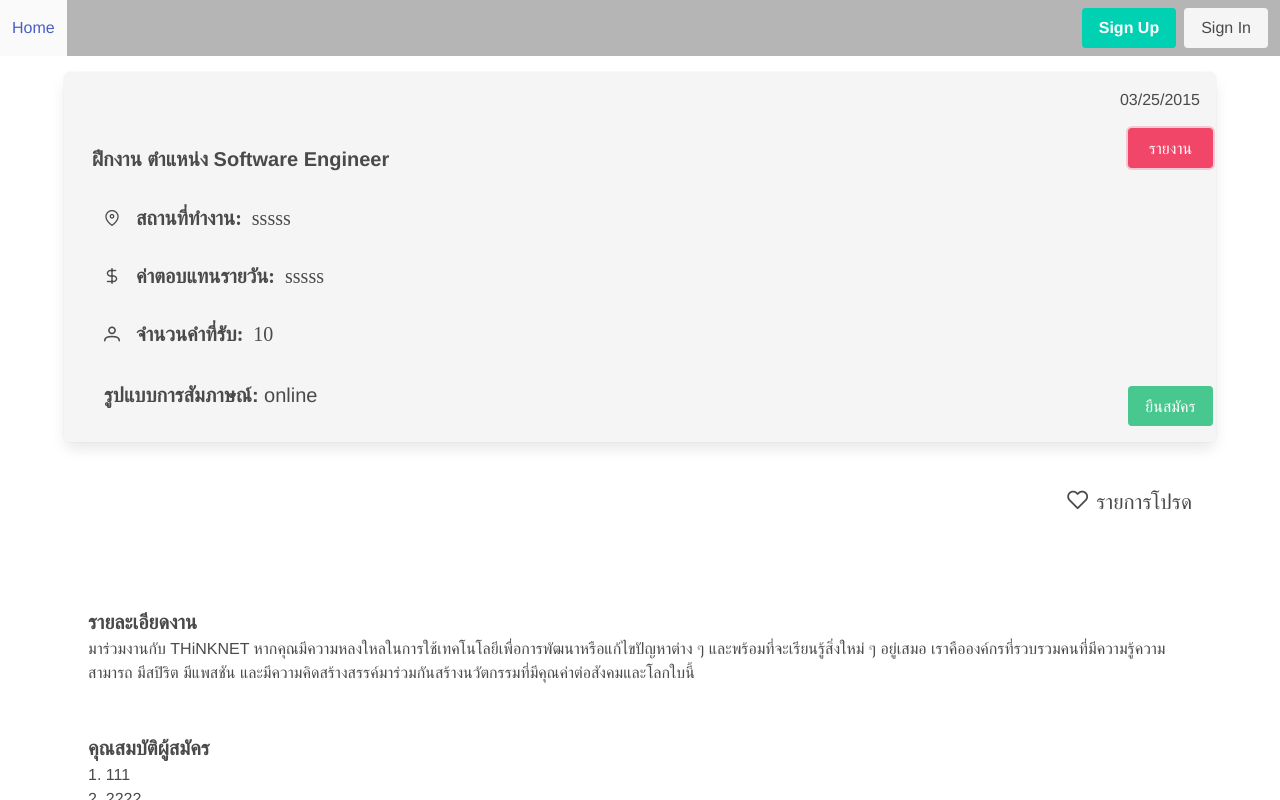
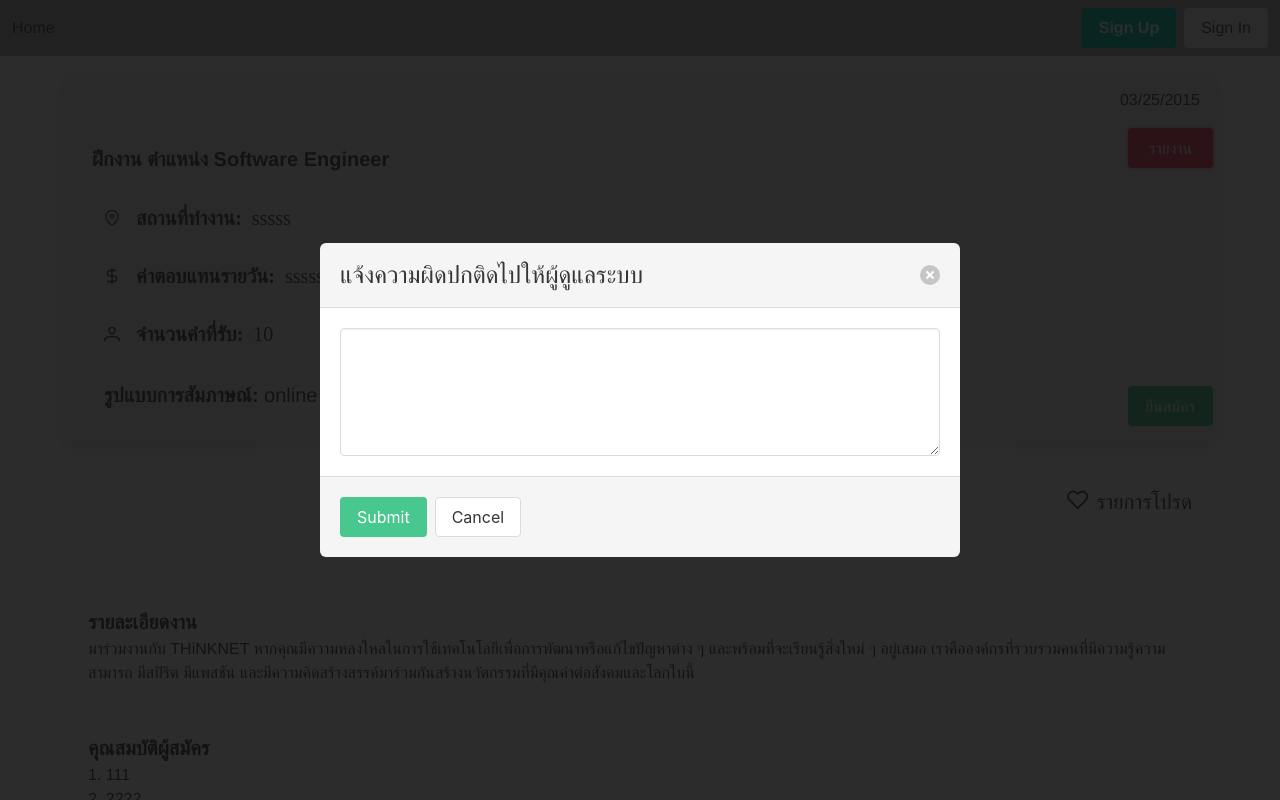
Before and after one commit to 63070028/Project_ICW_frontend_new, a Vue app: page /jobs/1 in a window 1280 px wide. Both pictures are taken after a click on the button "รายงาน". Shown: the top 800 px of the page. Built offline with nearby package versions, Linux system fonts and the light colour scheme.

Commit message:
Kong: เพิ่มส่วนของการส่ง report

```diff
--- a/src/components/applicant-signup.vue
+++ b/src/components/applicant-signup.vue
@@ -114,7 +114,7 @@ export default {
         async submitForm() {
             const isFormCorrect = await this.v$.$validate()
             if (!isFormCorrect) return
-            let data = {
+            const data = {
                 firstName: this.firstName,
                 lastName: this.lastName,
                 email: this.email,
--- a/src/components/company-signup.vue
+++ b/src/components/company-signup.vue
@@ -98,7 +98,7 @@ export default {
         async submitForm() {
             const isFormCorrect = await this.v$.$validate()
             if (!isFormCorrect) return
-            let data = {
+            const data = {
                 companyName: this.companyName,
                 email: this.email,
                 password: this.password,
--- a/src/views/Applicant/JobPage.vue
+++ b/src/views/Applicant/JobPage.vue
@@ -19,7 +19,7 @@
                     </div>
                 </div>
                 <div class="column" style="display: flex; flex-direction: column; justify-content:space-between;">
-                    <button class="button is-danger">รายงาน</button>
+                    <button class="button is-danger" @click="isReport = !isReport">รายงาน</button>
                     <button class="button is-success" @click="submitApplication()">ยืนสมัคร</button>
                 </div>
             </div>
@@ -46,6 +46,31 @@
             <p>เบอร์ติดต่อ: {{ job.contact.phone }}</p>
         </div>
     </div>
+
+
+
+
+    <div :class="['modal', isReport ? 'is-active' : '']">
+        <div class="modal-background"></div>
+        <div class="modal-card">
+            <header class="modal-card-head">
+                <p class="modal-card-title">แจ้งความผิดปกติดไปให้ผู้ดูแลระบบ</p>
+                <button class="delete" aria-label="close" @click="isReport = !isReport"></button>
+            </header>
+            <section class="modal-card-body">
+                <div class="control">
+                    <textarea class="textarea" v-model="v$.messageReport.$model"></textarea>
+                    <div class="has-text-danger" v-for="error of v$.messageReport.$errors" :key="error.$uid">
+                        <div class="error-msg">{{ error.$message }}</div>
+                    </div>
+                </div>
+            </section>
+            <footer class="modal-card-foot">
+                <button class="button is-success" @click="submitReport()">Submit</button>
+                <button class="button" @click="isReport = !isReport">Cancel</button>
+            </footer>
+        </div>
+    </div>
 </template>
 
 
@@ -56,11 +81,14 @@ import { useRoute, useRouter, } from 'vue-router'
 import Job from '@/models/Job';
 import 'primeicons/primeicons.css';
 import Swal from 'sweetalert2';
+import { useVuelidate } from '@vuelidate/core'
+import { helpers, required } from '@vuelidate/validators'
 
 export default defineComponent({
     setup() {
         const router = useRouter();
         const route = useRoute();
+        const v$ = useVuelidate();
 
         const job = reactive<Job>({
             id: 0,
@@ -78,11 +106,17 @@ export default defineComponent({
 
         const isMyFavorite = ref<boolean>(false)
 
+        const isReport = ref<boolean>(false)
+        const messageReport = ref<string>('')
+
         const saveMyFavorite = () => {
             isMyFavorite.value = !isMyFavorite.value;
         };
 
         const submitApplication = () => {
+
+            //ส่งใบสมัคร
+
             Swal.fire({
                 title: 'Are you sure?',
                 text: "คุณแน่ใจแล้วใช่ไหมที่จะยืนใบสมัคร",
@@ -104,9 +138,34 @@ export default defineComponent({
             })
         };
 
+
+        const submitReport = async () => {
+            const isFormCorrect = await v$.value.$validate();
+            if (!isFormCorrect) return
+
+            //ส่ง report
+            const report = {
+                user_id: 0,
+                job_id: Number(route.params.id),
+                creation_date: new Date().toLocaleDateString('en-GB'),
+                message: messageReport.value
+            }
+
+            console.log(report)
+
+            Swal.fire({
+                position: 'center',
+                icon: 'success',
+                title: 'ดำเนิดการสำเร็จ',
+                showConfirmButton: false,
+                timer: 1500
+            })
+            isReport.value = !isReport.value;
+        }
+
         onMounted(() => {
             //get api job
-            const get_job:Job = { id: 0, company_id: 1, name: "ฝึกงาน ตำแหน่ง Software Engineer", salary_per_day: 500, location: "sssss", capacity: 10, detail: "มาร่วมงานกับ THiNKNET หากคุณมีความหลงใหลในการใช้เทคโนโลยีเพื่อการพัฒนาหรือแก้ไขปัญหาต่าง ๆ และพร้อมที่จะเรียนรู้สิ่งใหม่ ๆ อยู่เสมอ เราคือองค์กรที่รวบรวมคนที่มีความรู้ความสามารถ มีสปิริต มีแพสชัน และมีความคิดสร้างสรรค์มาร่วมกันสร้างนวัตกรรมที่มีคุณค่าต่อสังคมและโลกใบนี้", interview: "online", qualifications: ["111", "2222"], contact: { name: "chanapon", email: "xxxxx@hotmail.com", phone: "08xxxxxxxx" }, creation_date: "03/25/2015" }
+            const get_job: Job = { id: 0, company_id: 1, name: "ฝึกงาน ตำแหน่ง Software Engineer", salary_per_day: 500, location: "sssss", capacity: 10, detail: "มาร่วมงานกับ THiNKNET หากคุณมีความหลงใหลในการใช้เทคโนโลยีเพื่อการพัฒนาหรือแก้ไขปัญหาต่าง ๆ และพร้อมที่จะเรียนรู้สิ่งใหม่ ๆ อยู่เสมอ เราคือองค์กรที่รวบรวมคนที่มีความรู้ความสามารถ มีสปิริต มีแพสชัน และมีความคิดสร้างสรรค์มาร่วมกันสร้างนวัตกรรมที่มีคุณค่าต่อสังคมและโลกใบนี้", interview: "online", qualifications: ["111", "2222"], contact: { name: "chanapon", email: "xxxxx@hotmail.com", phone: "08xxxxxxxx" }, creation_date: "03/25/2015" }
             Object.assign(job, get_job)
             //kong
         });
@@ -116,12 +175,23 @@ export default defineComponent({
         return {
             router,
             route,
+            v$,
             job,
             isMyFavorite,
+            isReport,
+            messageReport,
             saveMyFavorite,
-            submitApplication
+            submitApplication,
+            submitReport
         }
     },
+    validations() {
+        return {
+            messageReport: {
+                required: helpers.withMessage('กรุณากรอกข้อความ', required)
+            }
+        }
+    }
 })
 </script>
 
--- a/src/views/SignIn.vue
+++ b/src/views/SignIn.vue
@@ -52,6 +52,7 @@ export default defineComponent({
                 email: email.value,
                 password: password.value
             }
+
             console.log(data)
             Swal.fire({
                 position: 'center',
```
Also changed, not shown: src/models/JobReport.ts (added, +7 -0 lines), src/views/Applicant/ProgramPage.vue (+8 -5 lines).
